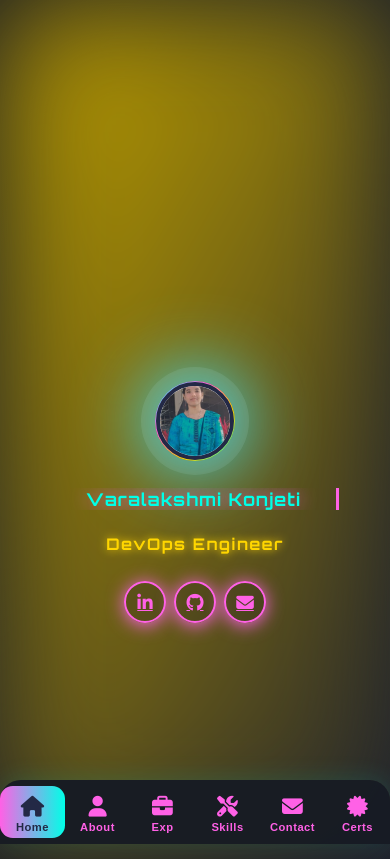
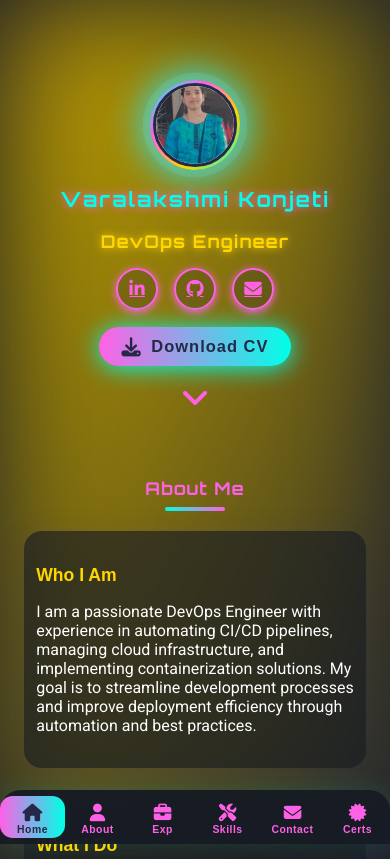
Before and after one commit to varalakshmikonjeti/konjeti-varalakshmi-portfolio, a plain HTML site: page index.html in a window 390 px wide. Shown: the top 859 px of the page. Drawn offline with Linux system fonts and the light colour scheme.

Commit message:
Initial commit

```diff
--- a/index.html
+++ b/index.html
@@ -11,7 +11,7 @@
       --neon1: #00ffe7;
       --neon2: #ff61e6;
       --neon3: #ffd600;
-      --dark-bg: #181c24;
+      --bg: #181c24;
       --glass-bg: rgba(24,28,36,0.65);
       --glass-blur: blur(12px);
       --white: #fff;
@@ -24,7 +24,6 @@
       overflow-x: hidden;
       color: var(--white);
     }
-    /* Animated Gradient Background */
     .animated-bg {
       position: fixed;
       top: 0; left: 0; width: 100vw; height: 100vh;
@@ -39,7 +38,6 @@
       50% {background-position: 100% 50%;}
       100% {background-position: 0% 50%;}
     }
-
     /* NAVIGATION */
     .main-nav {
       position: fixed;
@@ -49,6 +47,7 @@
       backdrop-filter: blur(16px);
       box-shadow: 0 2px 24px rgba(0,255,231,0.08);
       border-bottom: 1.5px solid var(--neon1);
+      display: block;
     }
     .nav-container {
       display: flex;
@@ -88,7 +87,6 @@
       color: #232946;
       box-shadow: 0 2px 12px var(--neon2);
     }
-
     /* BOTTOM NAVIGATION (Mobile Only) */
     .bottom-nav {
       position: fixed;
@@ -100,7 +98,7 @@
       display: none;
       justify-content: space-around;
       align-items: center;
-      height: 64px;
+      height: 54px;
       z-index: 1000;
       padding-bottom: env(safe-area-inset-bottom, 0px);
     }
@@ -109,8 +107,8 @@
       text-align: center;
       color: var(--neon2);
       text-decoration: none;
-      font-size: 1.3rem;
-      padding: 0.7rem 0 0.3rem 0;
+      font-size: 1.1rem;
+      padding: 0.5rem 0 0.2rem 0;
       border-radius: 0.8rem;
       transition: background 0.2s, color 0.2s;
       display: flex;
@@ -123,14 +121,12 @@
       color: #232946;
     }
     .bottom-nav span {
-      font-size: 0.7rem;
+      font-size: 0.65rem;
       font-family: 'Montserrat', sans-serif;
       font-weight: 600;
       letter-spacing: 0.5px;
       margin-top: 0.1rem;
     }
-
-    /* Hide main nav on small screens, show bottom nav */
     @media (max-width: 900px) {
       .main-nav {
         display: none;
@@ -139,7 +135,6 @@
         display: flex;
       }
     }
-    /* Show main nav on desktop, hide bottom nav */
     @media (min-width: 901px) {
       .main-nav {
         display: block;
@@ -148,97 +143,120 @@
         display: none;
       }
     }
-
     /* HERO SECTION */
     header {
-      min-height: 100vh;
-      display: flex; flex-direction: column; align-items: center; justify-content: center;
+      padding-top: 80px;
+      padding-bottom: 20px;
       text-align: center;
       position: relative;
       z-index: 2;
-      padding-top: 80px;
     }
     .avatar-glow {
-      width: 180px; height: 180px;
+      width: 90px; height: 90px;
       border-radius: 50%;
-      margin: 0 auto 2rem auto;
+      margin: 0 auto 1rem auto;
       background: linear-gradient(135deg, var(--neon1), var(--neon2), var(--neon3), var(--neon1));
-      box-shadow: 0 0 48px 6px var(--neon2), 0 0 0 8px rgba(255,255,255,0.07);
+      box-shadow: 0 0 28px 4px var(--neon2), 0 0 0 4px rgba(255,255,255,0.07);
       display: flex; align-items: center; justify-content: center;
       animation: avatarPulse 4s infinite alternate;
     }
     @keyframes avatarPulse {
-      0% { box-shadow: 0 0 48px 6px var(--neon2), 0 0 0 8px rgba(255,255,255,0.07);}
-      100% { box-shadow: 0 0 80px 16px var(--neon1), 0 0 0 16px rgba(255,255,255,0.12);}
+      0% { box-shadow: 0 0 28px 4px var(--neon2), 0 0 0 4px rgba(255,255,255,0.07);}
+      100% { box-shadow: 0 0 40px 8px var(--neon1), 0 0 0 8px rgba(255,255,255,0.12);}
     }
     .avatar-glow img {
-      width: 162px; height: 162px;
+      width: 78px; height: 78px;
       border-radius: 50%;
-      border: 4px solid #232946;
+      border: 3px solid #232946;
       object-fit: cover;
       background: #fff;
     }
     .hero-title {
       font-family: 'Orbitron', sans-serif;
-      font-size: 2.6rem;
+      font-size: 1.3rem;
       font-weight: 700;
-      letter-spacing: 2.5px;
-      margin-bottom: 0.5rem;
-      color: var(--neon1);
-      text-shadow: 0 0 18px var(--neon2);
-      min-height: 3.2rem;
-      display: inline-block;
-      border-right: 3px solid var(--neon2);
-      white-space: nowrap;
-      overflow: hidden;
-      animation: typing 2.8s steps(24) 1s 1 normal both, blink-caret 0.7s step-end infinite;
-    }
-    @keyframes typing {
-      from { width: 0; }
-      to { width: 19ch; }
-    }
-    @keyframes blink-caret {
-      0%, 100% { border-color: transparent; }
-      50% { border-color: var(--neon2); }
+      letter-spacing: 2px;
+      margin-bottom: 0.4rem;
+      color: #00ffe7;
+      text-shadow: 0 0 10px var(--neon2);
     }
     .job-title {
-      font-size: 1.3rem;
+      font-size: 1.1rem;
       color: var(--neon3);
       text-shadow: 0 0 8px var(--neon3);
-      margin-bottom: 1.5rem;
+      margin-bottom: 1rem;
       font-family: 'Orbitron', sans-serif;
-      letter-spacing: 1.5px;
+      letter-spacing: 1.2px;
     }
     .social-links {
-      display: flex; justify-content: center; gap: 1.4rem; margin-top: 1.2rem;
-      animation: floatIn 1.8s cubic-bezier(.23,1.32,.62,.99) 2.7s backwards;
-    }
-    @keyframes floatIn {
-      from { opacity: 0; transform: translateY(40px);}
-      to { opacity: 1; transform: translateY(0);}
+      display: flex; justify-content: center; gap: 1rem; margin-top: 0.7rem;
     }
     .social-links a {
       color: var(--neon2);
       background: rgba(36, 36, 36, 0.25);
       border: 2px solid var(--neon2);
-      width: 54px; height: 54px;
+      width: 38px; height: 38px;
       border-radius: 50%;
       display: flex; align-items: center; justify-content: center;
-      font-size: 1.6rem;
+      font-size: 1.1rem;
       transition: background 0.3s, color 0.3s, border 0.3s, transform 0.3s;
-      box-shadow: 0 2px 18px var(--neon2);
+      box-shadow: 0 2px 8px var(--neon2);
     }
     .social-links a:hover {
       background: var(--neon1);
       color: #232946;
       border-color: var(--neon3);
       transform: scale(1.13) rotate(-8deg);
-      box-shadow: 0 2px 32px var(--neon3);
+      box-shadow: 0 2px 18px var(--neon3);
     }
-
+    .download-cv-btn {
+      display: inline-flex;
+      align-items: center;
+      gap: 0.6rem;
+      background: linear-gradient(90deg, var(--neon2), var(--neon1));
+      color: #232946;
+      font-family: 'Montserrat', sans-serif;
+      font-size: 1.03rem;
+      font-weight: 700;
+      border: none;
+      border-radius: 25px;
+      padding: 0.6rem 1.4rem;
+      box-shadow: 0 2px 12px var(--neon2);
+      letter-spacing: 1px;
+      cursor: pointer;
+      margin-top: 1.1rem;
+      margin-bottom: 0.2rem;
+      transition: background 0.3s, color 0.3s, transform 0.2s;
+      outline: none;
+      text-decoration: none;
+      animation: pulseBtn 2s infinite alternate;
+    }
+    @keyframes pulseBtn {
+      0% { box-shadow: 0 2px 12px var(--neon2);}
+      100% { box-shadow: 0 2px 24px var(--neon1);}
+    }
+    .download-cv-btn i {
+      font-size: 1.2rem;
+    }
+    .download-cv-btn:hover {
+      background: linear-gradient(90deg, var(--neon1), var(--neon2));
+      color: #fff;
+      transform: scale(1.06);
+    }
+    .scroll-down-indicator {
+      margin: 12px auto 0 auto;
+      color: var(--neon2);
+      font-size: 2rem;
+      animation: bounce 1.5s infinite;
+      display: block;
+    }
+    @keyframes bounce {
+      0%, 100% { transform: translateY(0);}
+      50% { transform: translateY(10px);}
+    }
     /* SECTION STYLES */
     section {
-      padding: 5rem 0 3rem 0;
+      padding: 1.5rem 0 1rem 0;
       position: relative;
       z-index: 2;
     }
@@ -249,118 +267,87 @@
     }
     .section-title {
       font-family: 'Orbitron', sans-serif;
-      font-size: 2.1rem;
+      font-size: 1.1rem;
       color: var(--neon2);
       text-align: center;
-      margin-bottom: 2.7rem;
-      letter-spacing: 1.5px;
-      text-shadow: 0 0 10px var(--neon2);
+      margin-bottom: 1.2rem;
+      letter-spacing: 1px;
       position: relative;
     }
     .section-title::after {
       content: '';
       display: block;
-      width: 70px;
+      width: 60px;
       height: 4px;
       background: linear-gradient(90deg, var(--neon1), var(--neon2));
-      margin: 0.7rem auto 0 auto;
+      margin: 0.5rem auto 0 auto;
       border-radius: 2px;
-      box-shadow: 0 0 8px var(--neon2);
     }
-
-    /* GLASSMORPHISM CARD */
     .card {
       background: var(--glass-bg);
-      border-radius: 22px;
-      box-shadow: 0 8px 32px 0 rgba(0,255,231,0.08);
-      padding: 2.2rem 2rem;
-      margin-bottom: 2.5rem;
-      border: 1.5px solid var(--neon2);
-      backdrop-filter: var(--glass-blur);
-      transition: transform 0.3s, box-shadow 0.3s;
-      position: relative;
-      overflow: hidden;
-    }
-    .card:hover {
-      transform: translateY(-8px) scale(1.03) rotate(-1deg);
-      box-shadow: 0 8px 48px 0 var(--neon2);
+      border-radius: 18px;
+      box-shadow: 0 8px 32px 0 rgba(31, 38, 135, 0.15);
+      padding: 1rem 0.7rem;
+      margin-bottom: 1rem;
+      border: 1.5px solid rgba(26,41,128,0.08);
+      backdrop-filter: blur(4px);
     }
     .card-title {
-      font-size: 1.25rem;
+      font-size: 1.1rem;
       color: var(--neon3);
-      margin-bottom: 1.2rem;
-      font-family: 'Orbitron', sans-serif;
-      letter-spacing: 1px;
-      text-shadow: 0 0 6px var(--neon3);
+      margin-bottom: 1rem;
+      font-family: 'Montserrat', sans-serif;
     }
-
-    /* ABOUT */
     .about-content {
       display: flex;
-      flex-wrap: wrap;
-      gap: 2rem;
+      flex-direction: column;
+      gap: 1rem;
       justify-content: center;
     }
     .about-content .card {
-      flex: 1 1 320px;
-      min-width: 280px;
+      min-width: 220px;
     }
-
-    /* EXPERIENCE */
-    .experience-item ul {
-      margin-left: 1.2rem;
-      margin-top: 0.7rem;
-    }
-
-    /* SKILLS */
     .skills-container {
       display: flex;
       flex-wrap: wrap;
-      gap: 1rem;
+      gap: 0.5rem;
       margin-top: 1.2rem;
     }
     .skill {
       background: linear-gradient(90deg, var(--neon2), var(--neon1));
       color: #232946;
-      padding: 0.6rem 1.3rem;
+      padding: 0.3rem 0.8rem;
       border-radius: 20px;
-      font-size: 1.05rem;
-      font-weight: 700;
+      font-size: 0.85rem;
+      font-weight: 500;
       font-family: 'Orbitron', sans-serif;
-      box-shadow: 0 1px 8px var(--neon2);
-      transition: background 0.3s, transform 0.2s, color 0.3s;
+      box-shadow: 0 1px 4px rgba(26,41,128,0.07);
+      transition: background 0.3s, transform 0.2s;
       cursor: pointer;
-      letter-spacing: 0.7px;
-      border: 1.5px solid var(--neon1);
+      letter-spacing: 0.5px;
     }
     .skill:hover {
       background: var(--neon3);
       color: #181c24;
-      transform: scale(1.12);
-      box-shadow: 0 2px 18px var(--neon3);
-      border-color: var(--neon3);
+      transform: scale(1.08);
     }
-
-    /* CONTACT */
     .contact-info {
       display: flex;
       flex-wrap: wrap;
-      gap: 2rem;
+      gap: 1rem;
       justify-content: center;
     }
     .contact-item {
       display: flex;
       align-items: center;
-      margin-bottom: 1.2rem;
-      font-size: 1.12rem;
-      font-family: 'Orbitron', sans-serif;
+      margin-bottom: 0.7rem;
+      font-size: 1.07rem;
     }
     .contact-item i {
-      font-size: 1.5rem;
+      font-size: 1.2rem;
       color: var(--neon1);
-      margin-right: 1rem;
-      width: 30px;
-      text-shadow: 0 0 8px var(--neon2);
+      margin-right: 0.7rem;
+      width: 26px;
     }
     .contact-item a {
       color: var(--neon2);
@@ -368,8 +355,6 @@
       transition: color 0.3s;
     }
     .contact-item a:hover { color: var(--neon3); }
-
-    /* CERTIFICATES */
     #certificates ul {
       margin-left: 1.2rem;
       margin-top: 0.7rem;
@@ -380,8 +365,6 @@
       margin-bottom: 0.5rem;
       letter-spacing: 0.5px;
     }
-
-    /* FOOTER */
     footer {
       background: linear-gradient(90deg, var(--neon2), var(--neon1));
       color: #232946;
@@ -395,8 +378,6 @@
       border-top-left-radius: 18px;
       border-top-right-radius: 18px;
     }
-
-    /* BACK TO TOP */
     .back-to-top {
       position: fixed;
       bottom: 32px;
@@ -420,29 +401,8 @@
       pointer-events: auto;
     }
     .back-to-top:hover { background: var(--neon3); color: #181c24; border-color: var(--neon3); }
-
-    /* ANIMATIONS */
     .animate { opacity: 0; transform: translateY(40px); transition: all 1s cubic-bezier(.4,0,.2,1); }
     .animate.visible { opacity: 1; transform: translateY(0); }
-
-    /* RESPONSIVE */
-    @media (max-width: 900px) {
-      .about-content { flex-direction: column; align-items: stretch; }
-    }
-    @media (max-width: 600px) {
-      .container { padding: 0 0.5rem; }
-      section { padding: 1.5rem 0 1rem 0; }
-      .avatar-glow { width: 80px; height: 80px; margin-bottom: 1rem;}
-      .avatar-glow img { width: 70px; height: 70px; }
-      .hero-title { font-size: 1.1rem; min-height: 1.3rem; letter-spacing: 1px; padding: 0 0.2rem;}
-      .job-title { font-size: 1rem; margin-bottom: 1rem;}
-      .social-links { gap: 0.5rem; margin-top: 0.7rem;}
-      .social-links a { width: 38px; height: 38px; font-size: 1.1rem;}
-      .section-title { font-size: 1.1rem; margin-bottom: 1.2rem;}
-      .card { padding: 1rem 0.7rem; margin-bottom: 1rem;}
-      .skills-container { gap: 0.5rem;}
-      .skill { font-size: 0.85rem; padding: 0.3rem 0.8rem;}
-    }
   </style>
 </head>
 <body>
@@ -484,6 +444,12 @@
       <a href="https://www.linkedin.com/in/varalakshmi-konjeti-5b2408229/" target="_blank" aria-label="LinkedIn"><i class="fab fa-linkedin-in"></i></a>
       <a href="https://github.com/varalakshmikonjeti" target="_blank" aria-label="GitHub"><i class="fab fa-github"></i></a>
       <a href="mailto:varalakshmikonjeti06@gmail.com" aria-label="Email"><i class="fas fa-envelope"></i></a>
+    </div>
+    <a class="download-cv-btn" href="KONJETIVARALAKSHMI-RESUME.pdf" download>
+      <i class="fas fa-download"></i> Download CV
+    </a>
+    <div class="scroll-down-indicator">
+      <i class="fas fa-angle-down"></i>
     </div>
   </header>
 
```
